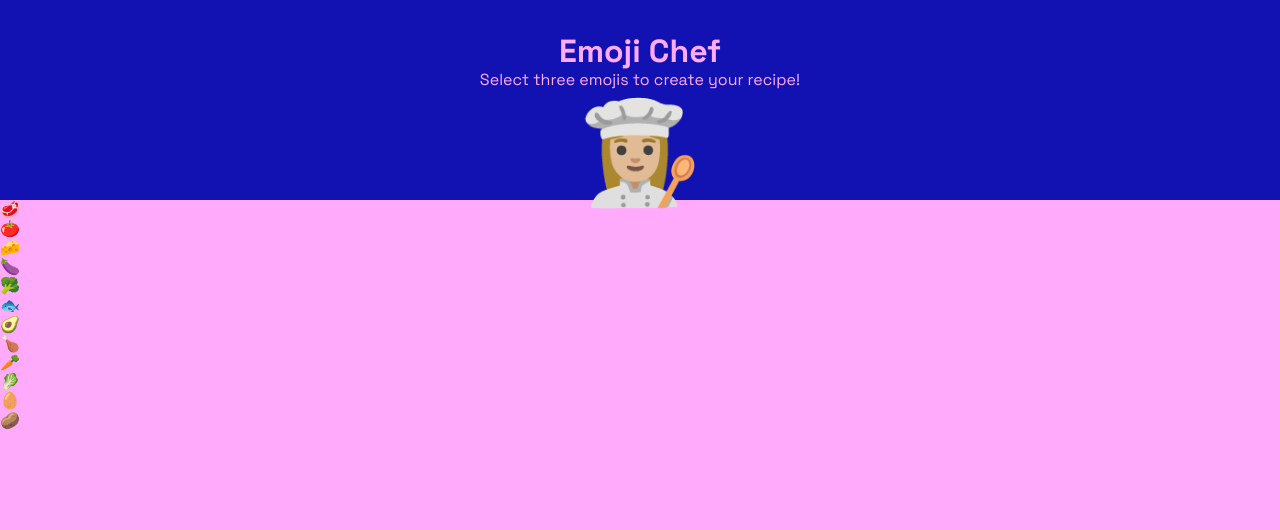
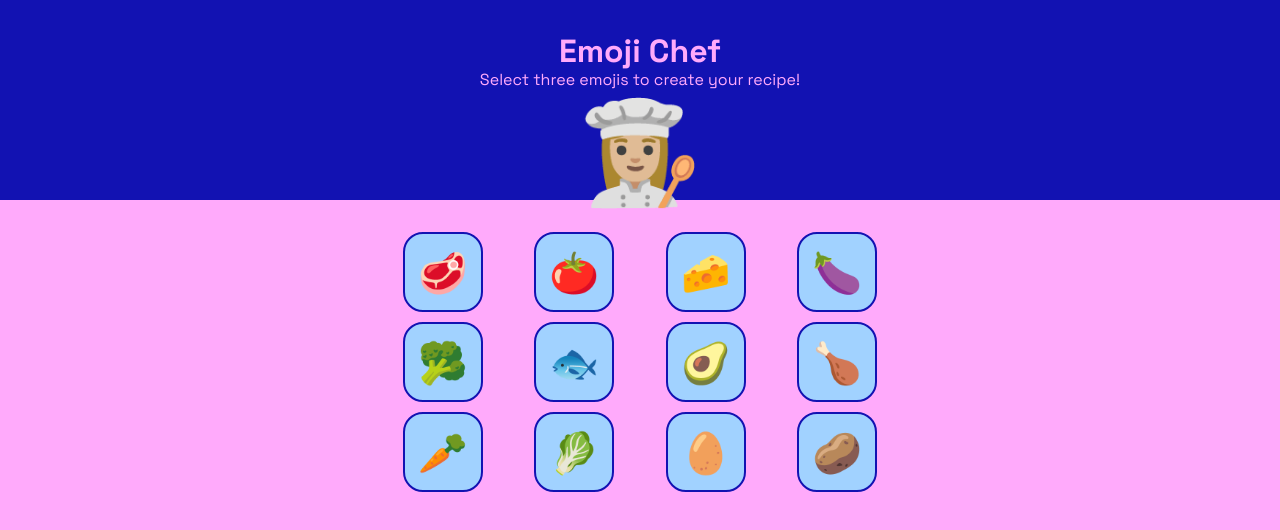
Before and after one commit to FrancescaHowest/boolean-coding-week-emoji-chef, a plain HTML site: page index.html in a window 1280 px wide. Drawn offline with Linux system fonts and the light colour scheme.

Commit message:
Style ingredients

```diff
--- a/css/style.css
+++ b/css/style.css
@@ -25,3 +25,34 @@ header .logo {
     position: relative;
     margin-top: 10px;
 }
+
+main {
+    text-align: center;
+
+}
+
+.container {
+    max-width: 540px;
+    margin: 0 auto;
+    padding: 32px 12px;
+}
+
+.ingredients {
+    display: grid;
+    grid-template-columns: repeat(4,80px);
+    justify-content: space-around;
+    align-items: center;
+    gap: 10px;
+}
+
+.ingredient {
+    width: 80px;
+    height: 80px;
+    font-size: 40px;
+    background-color: #a1d2ff;
+    text-align: center;
+    line-height: 2;
+    border: 2px solid #1212b2;
+    border-radius: 20px;
+    cursor: pointer;
+}
```
